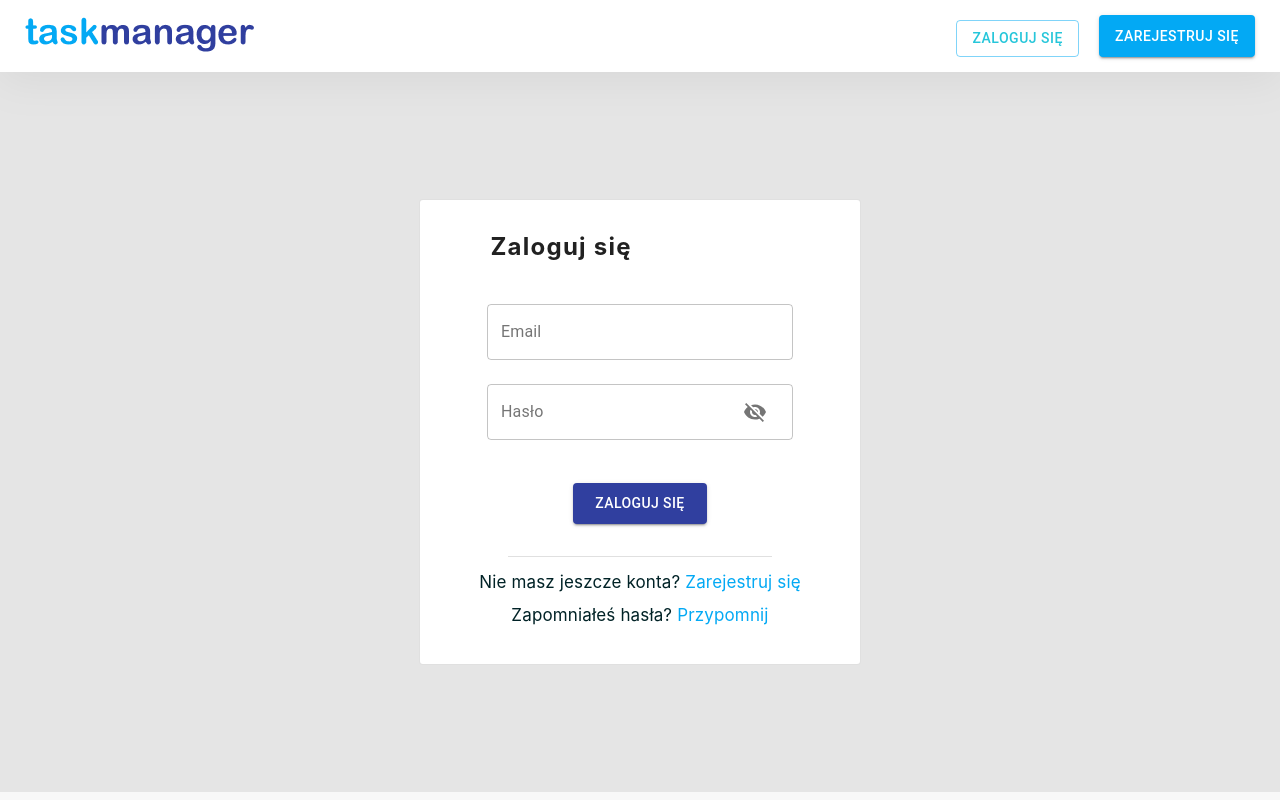
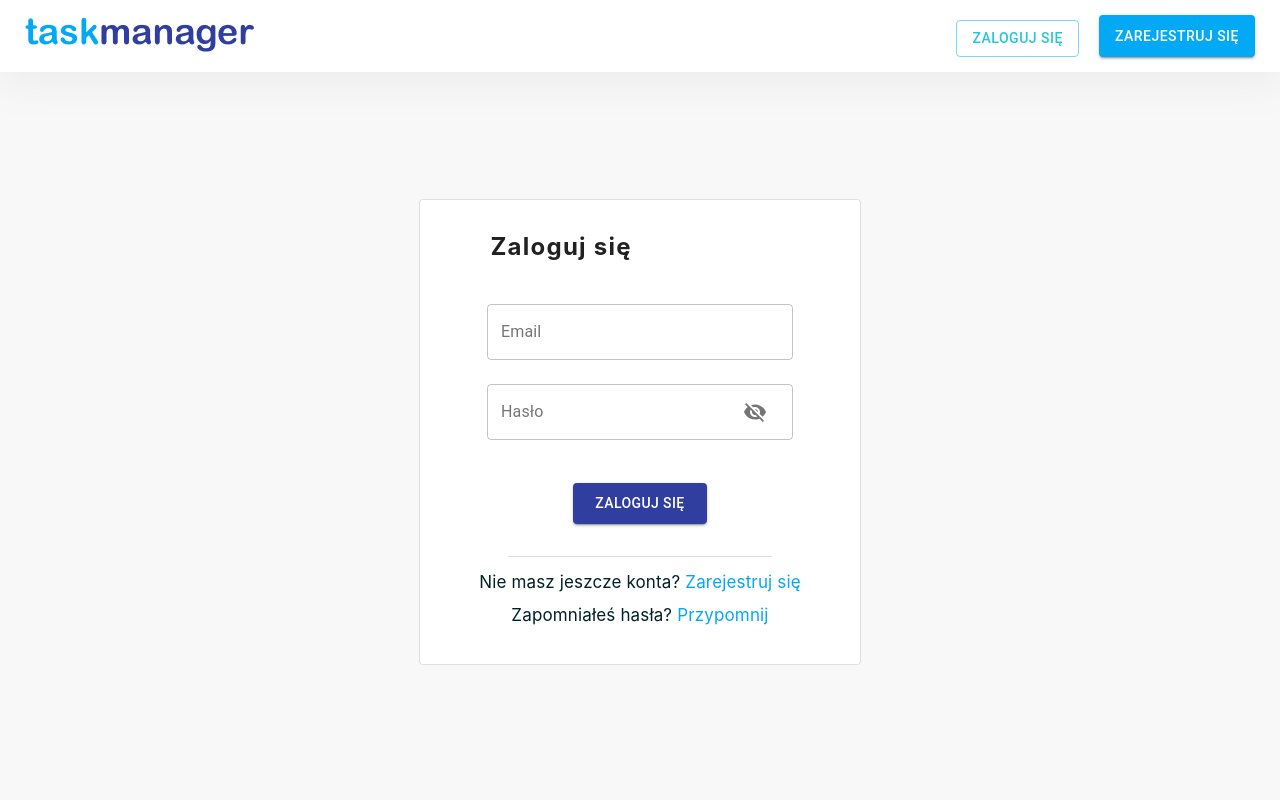
Before and after one commit to Metanefrydia/task-manager, a React (Create React App) app in the folder frontend/: page /login in a window 1280 px wide. Built offline with nearby package versions, Linux system fonts and the light colour scheme.

Commit message:
/Groups commit 1

```diff
--- a/frontend/src/App.css
+++ b/frontend/src/App.css
@@ -1,5 +1,6 @@
 .App {
   text-align: center;
+  background: #f8f8f8;
 }
 
 html {
--- a/frontend/src/App.tsx
+++ b/frontend/src/App.tsx
@@ -5,6 +5,7 @@ import { RegisterPage } from "./components/register/RegisterPage";
 import { LoginPage } from "./components/login/LoginPage";
 import { BrowserRouter, Route, Switch } from "react-router-dom";
 import PrivateRoute from "./common/protectedRoute/PrivateRoute";
+import HomePage from "./components/home/HomePage";
 
 interface State {}
 interface Props {}
@@ -16,7 +17,7 @@ export class App extends React.Component<Props, State> {
         <BrowserRouter>
           <Nav />
           <Switch>
-            <PrivateRoute path="/" component={Home} exact />
+            <PrivateRoute path="/" component={HomePage} exact />
             <Route path="/signup" exact component={RegisterPage} />
             <Route path="/login" exact component={LoginPage} />
             <Route path="*">
```
